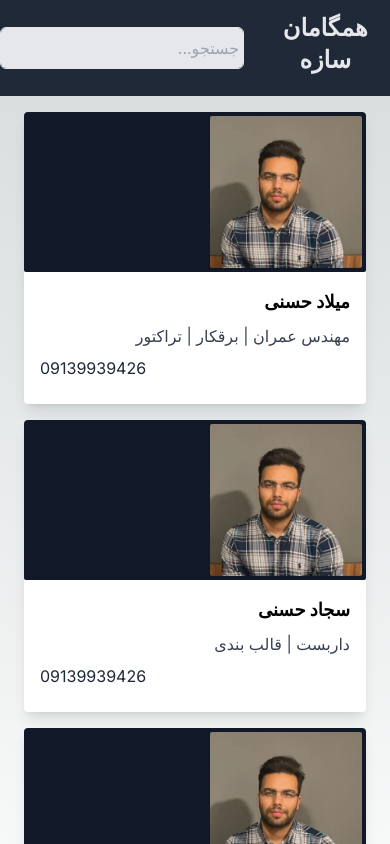
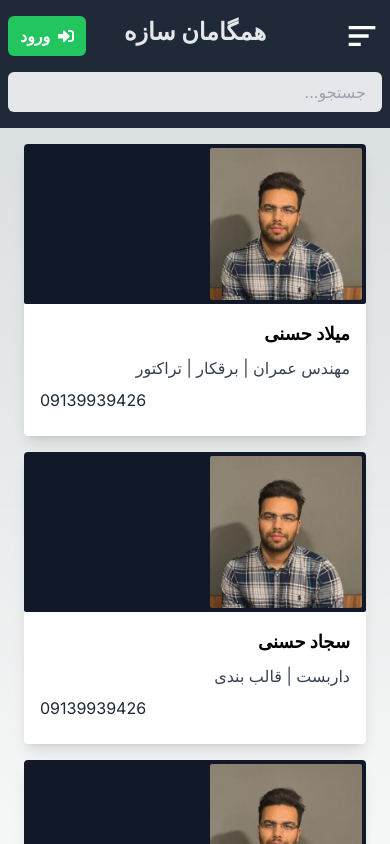
Before and after one commit to milad7212/hamgaman, a Next.js app: page /one in a window 390 px wide. Shown: the top 844 px of the page. Built offline with nearby package versions, Linux system fonts and the light colour scheme.

Commit message:
finish header

```diff
--- a/app/components/header.jsx
+++ b/app/components/header.jsx
@@ -1,31 +1,76 @@
 "use client"
+import React, { useState } from "react";
+import { BiSearchAlt,BiMenuAltLeft } from "react-icons/bi";
+import { FaSignInAlt } from "react-icons/fa";
 
-import React, { useState } from "react";
-import { FaSearch, FaUser } from "react-icons/fa";
-import { BiSearchAlt } from "react-icons/bi";
+function LoginButton() {
+  return (
+    <button className="bg-blue-500 hover:bg-blue-700 text-white font-bold py-2 px-3 rounded-md flex items-center gap-2 transition duration-300 transform hover:scale-105">
+      <FaSignInAlt />
+      <span>ورود</span>
+    </button>
+  );
+}
+
+function SignupButton() {
+  return (
+    <button className="bg-green-500 hover:bg-green-700 text-white font-bold py-2 px-3 rounded-md flex items-center gap-2 transition duration-300 transform hover:scale-105">
+      <FaSignInAlt />
+      <span>ورود</span>
+    </button>
+  );
+}
 
 function Header() {
-  const [searchValue, setSearchValue] = useState('');
+  const [searchValue, setSearchValue] = useState("");
   const handleInputChange = (event) => {
     setSearchValue(event.target.value);
   };
+
+  const handleSearch = () => {
+    // Perform search logic here
+    console.log(`Searching for ${searchValue}`);
+  };
+
   return (
-    <header className="bg-gray-800 text-white">
-      <div className="container mx-auto py-3  flex items-center gap-4">
-        <h1 className="text-2xl font-bold text-gray-200 text-center mb-2">
+    <header className="bg-gray-800 text-white p-2">
+      <div className="container mx-auto py-2 grid grid-cols-[80px_1fr_80px] md:flex md:items-center md:gap-4 gap-y-4">
+
+
+        <span className="block md:hidden ">
+          <BiMenuAltLeft size={40}/>
+        </span>
+        <h1 className="text-2xl font-bold text-gray-200 whitespace-nowrap text-center mb-2 md:mb-0">
           همگامان سازه
         </h1>
 
-        <div className="flex  justify-center border rounded-md  bg-gray-200 overflow-hidden relative">
+
+        <div className="relative row-start-2 col-start-1 col-span-3">
           <input
-            className=" text-gray-800 bg-gray-200 px-4 py-2 focus:outline-none"
+            className="w-full text-gray-800 bg-gray-200 px-4 py-2 focus:outline-none rounded-md"
             placeholder="جستجو..."
             value={searchValue}
             onChange={handleInputChange}
+            onKeyPress={(event) => {
+              if (event.key === "Enter") {
+                handleSearch();
+              }
+            }}
+            aria-label="Search"
+            role="search"
           />
           {searchValue && (
-            <BiSearchAlt size={40} className="absolute left-2 top-1/2 transform -translate-y-1/2 text-gray-500 hover:scale-125 transition duration-200" />
+            <BiSearchAlt
+              size={30}
+              onClick={handleSearch}
+              className="text-gray-600 absolute cursor-pointer left-2 top-1/2 -translate-y-1/2 transition duration-300 transform hover:scale-125"
+              aria-label="Search"
+            />
           )}
+        </div>
+        <div className="mr-auto flex items-center gap-2 md:gap-4 ">
+
+          <SignupButton />
         </div>
       </div>
     </header>
```
